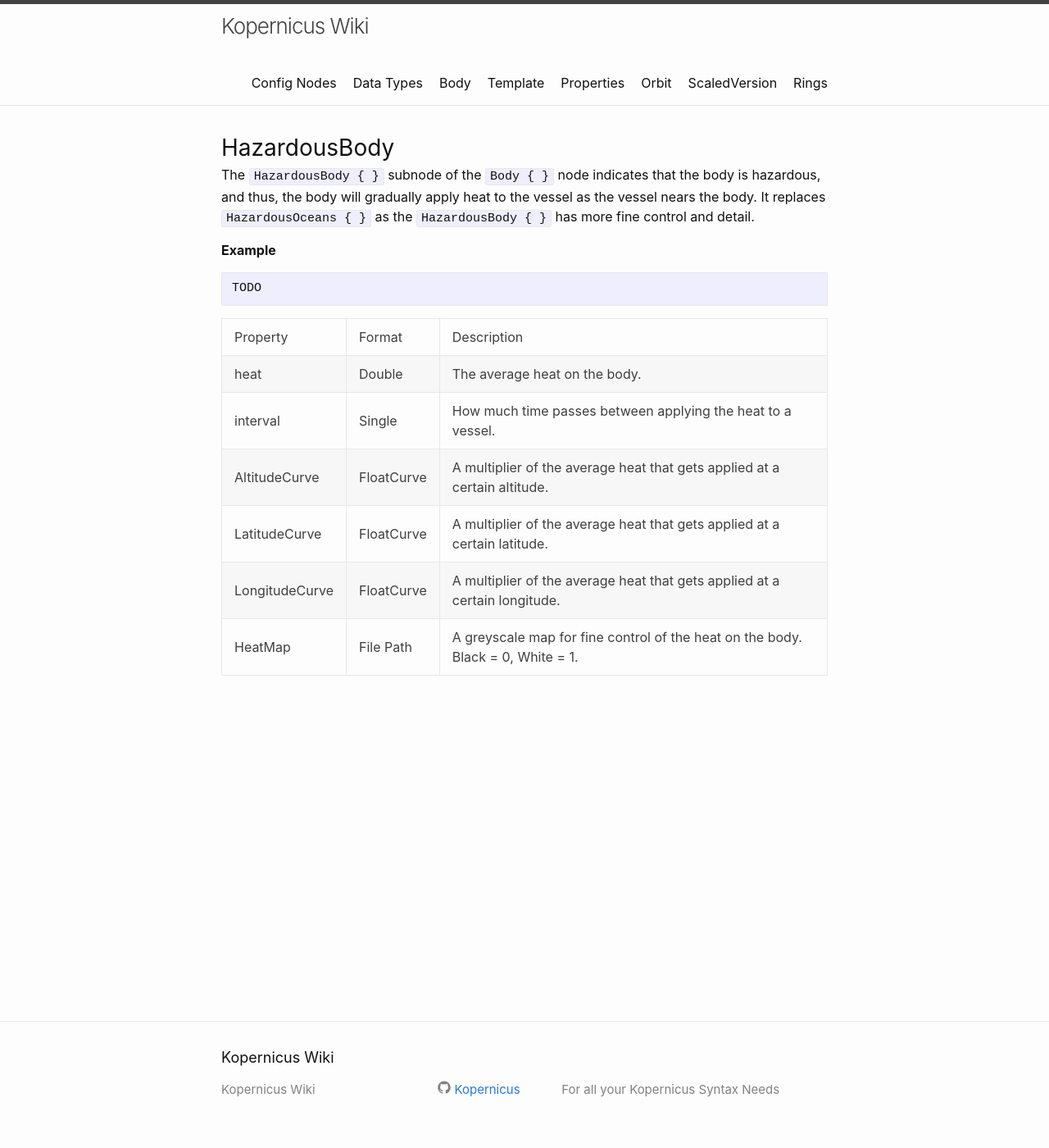
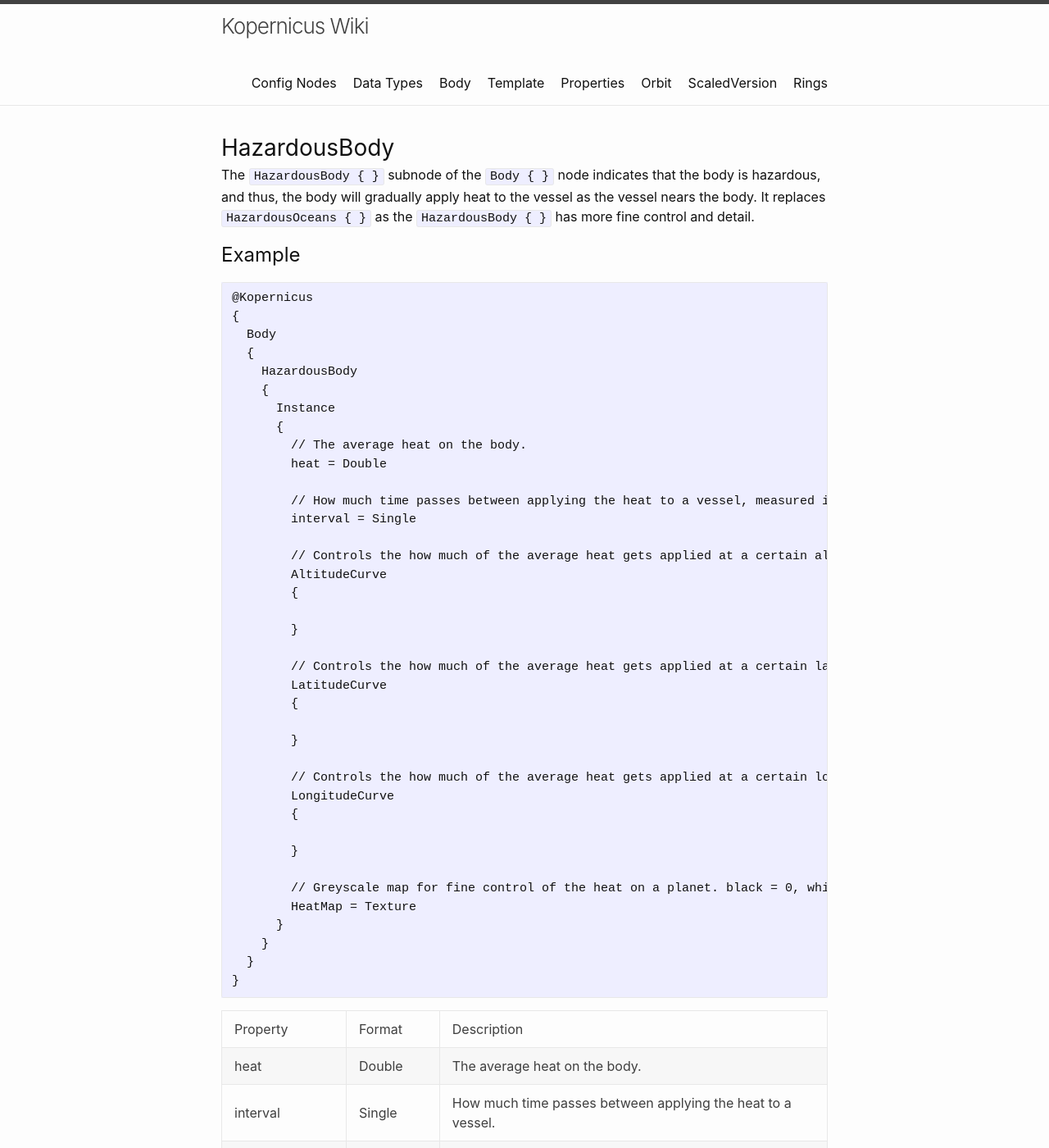
Before and after one commit to Kopernicus/wiki, a Jekyll site: the page built from main/HazardousBody.md, in a window 1280 px wide and 1400 px high. Shown: the whole window at 82% size. Built offline with Jekyll 4.4.1, drawn with Linux system fonts in a browser that asks for light colours.

Commit message:
Add HazardousBody example and Particles description

````diff
--- a/main/HazardousBody.md
+++ b/main/HazardousBody.md
@@ -5,9 +5,46 @@ title: HazardousBody
 
 The `HazardousBody { }` subnode of the `Body { }` node indicates that the body is hazardous, and thus, the body will gradually apply heat to the vessel as the vessel nears the body. It replaces `HazardousOceans { }` as the `HazardousBody { }` has more fine control and detail.
 
-**Example**
+## Example
 ```
-TODO
+@Kopernicus
+{
+  Body
+  {
+    HazardousBody
+    {
+      Instance
+      {
+        // The average heat on the body.
+        heat = Double
+
+        // How much time passes between applying the heat to a vessel, measured in seconds.
+        interval = Single
+
+        // Controls the how much of the average heat gets applied at a certain altitude.
+        AltitudeCurve
+        {
+
+        }
+
+        // Controls the how much of the average heat gets applied at a certain latitude.
+        LatitudeCurve
+        {
+
+        }
+
+        // Controls the how much of the average heat gets applied at a certain longitude.
+        LongitudeCurve
+        {
+
+        }
+
+        // Greyscale map for fine control of the heat on a planet. black = 0, white = 1
+        HeatMap = Texture
+      }
+    }
+  }
+}
 ```
 
 |Property|Format|Description|
````
Also changed, not shown: main/Particles.md (+2 -1 lines).
